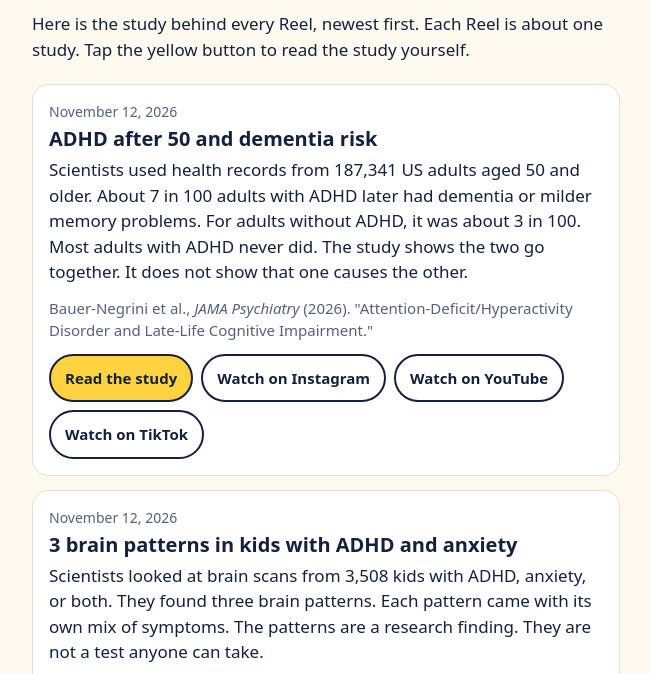
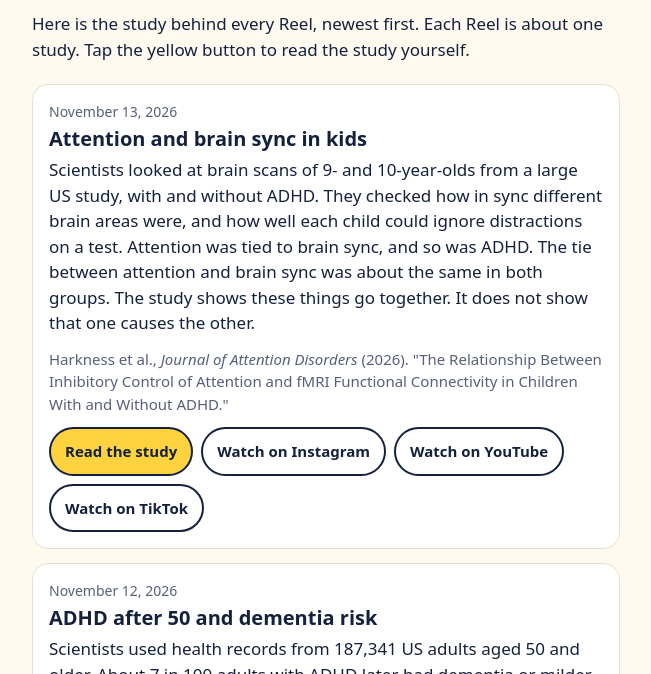
Before and after one commit to adhdscoop/adhdscoop.github.io, a plain HTML site: page index.html in a window 1280 px wide. Shown: the part 99-773 px from the top of the page, without its empty margins (314-965 px from the left). Drawn offline with Linux system fonts and the light colour scheme.

Commit message:
Add Reel 4: attention and brain sync (Calgary)
Co-Authored-By: Claude Opus 5.5 <noreply@anthropic.com>

```diff
--- a/index.html
+++ b/index.html
@@ -41,6 +41,19 @@ footer a{color:var(--link)}
 <p class="lede">Here is the study behind every Reel, newest first. Each Reel is about one study. Tap the yellow button to read the study yourself.</p>
 
 <!-- To add a Reel: copy one <article> block, put it at the top, and change the date, title, sentence, citation and links. -->
+
+<article>
+  <p class="date">November 13, 2026</p>
+  <h2>Attention and brain sync in kids</h2>
+  <p>Scientists looked at brain scans of 9- and 10-year-olds from a large US study, with and without ADHD. They checked how in sync different brain areas were, and how well each child could ignore distractions on a test. Attention was tied to brain sync, and so was ADHD. The tie between attention and brain sync was about the same in both groups. The study shows these things go together. It does not show that one causes the other.</p>
+  <p class="cite">Harkness et al., <i>Journal of Attention Disorders</i> (2026). "The Relationship Between Inhibitory Control of Attention and fMRI Functional Connectivity in Children With and Without ADHD."</p>
+  <ul class="links">
+    <li><a class="paper" href="https://doi.org/10.1177/10870547261419585">Read the study</a></li>
+    <li><a href="https://www.instagram.com/adhdscoop/reel/DfsydQNstfK/">Watch on Instagram</a></li>
+    <li><a href="https://youtube.com/shorts/hJ-jadn-t9c">Watch on YouTube</a></li>
+    <li><a href="https://www.tiktok.com/@adhdscoop/video/7707798628781346079">Watch on TikTok</a></li>
+  </ul>
+</article>
 
 <article>
   <p class="date">November 12, 2026</p>
```
